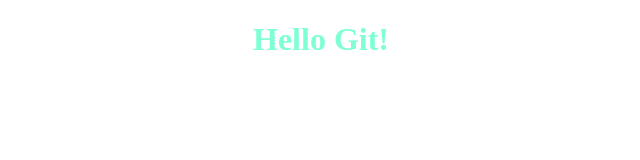
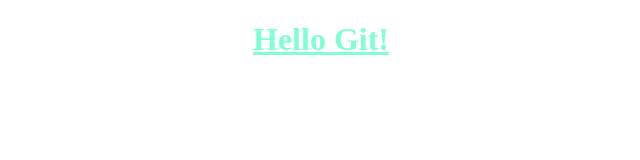
Before and after one commit to Rina707S/Test, a plain HTML site: page index.html in a window 1280 px wide. Shown: the full height of the page, 319-959 px from the left. Drawn offline with Linux system fonts and the light colour scheme.

Commit message:
Created css file

```diff
--- a/index.html
+++ b/index.html
@@ -5,12 +5,7 @@
     <meta http-equiv="X-UA-Compatible" content="IE=edge" />
     <meta name="viewport" content="width=device-width, initial-scale=1.0" />
     <title>Document</title>
-    <style>
-      h1 {
-        color: aquamarine;
-        text-align: center;
-      }
-    </style>
+    <link rel="stylesheet" href="styles.css" />
   </head>
   <body>
     <h1>Hello Git!</h1>
--- /dev/null
+++ b/styles.css
@@ -0,0 +1,5 @@
+h1 {
+  color: aquamarine;
+  text-align: center;
+  text-decoration: underline;
+}
```
